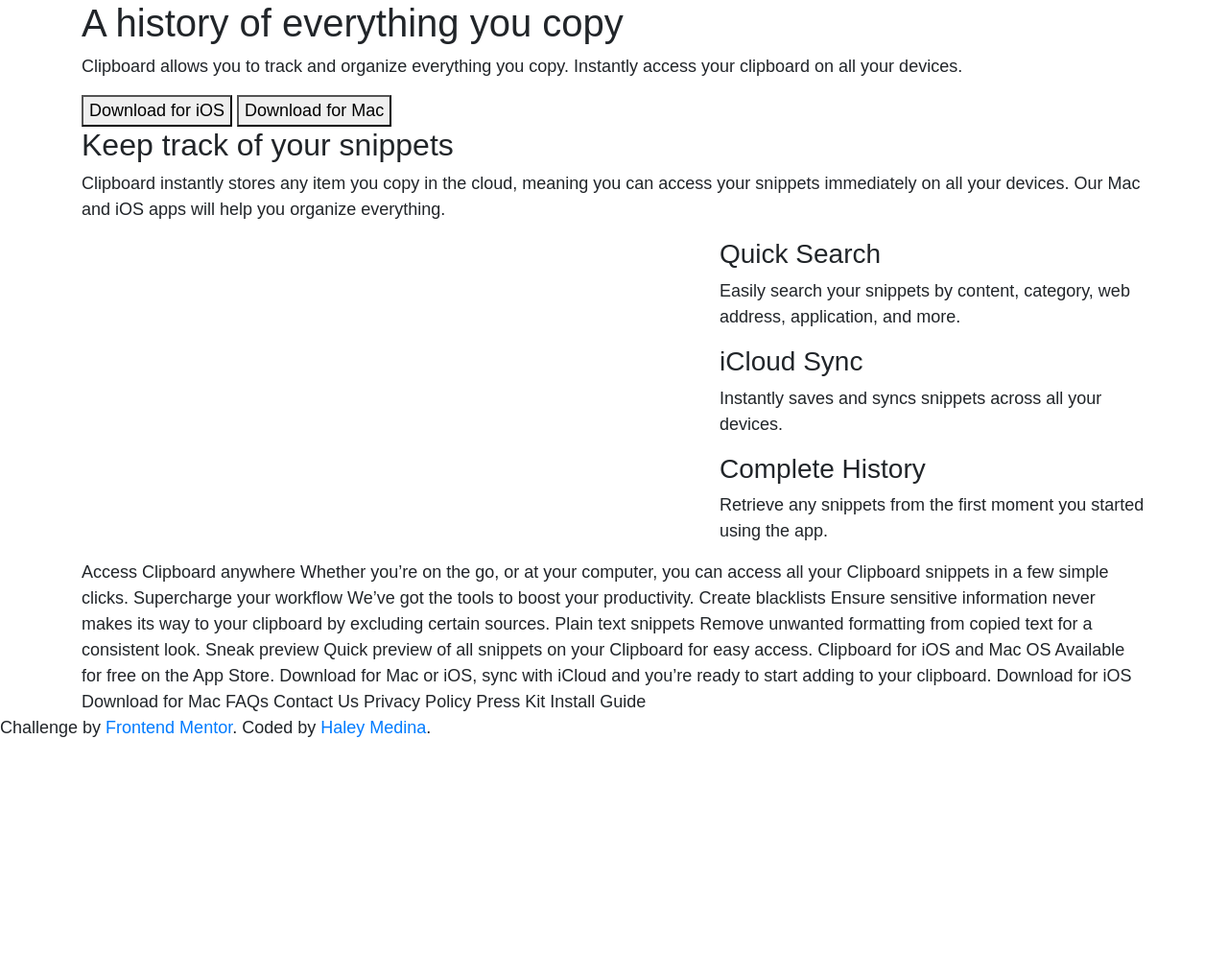
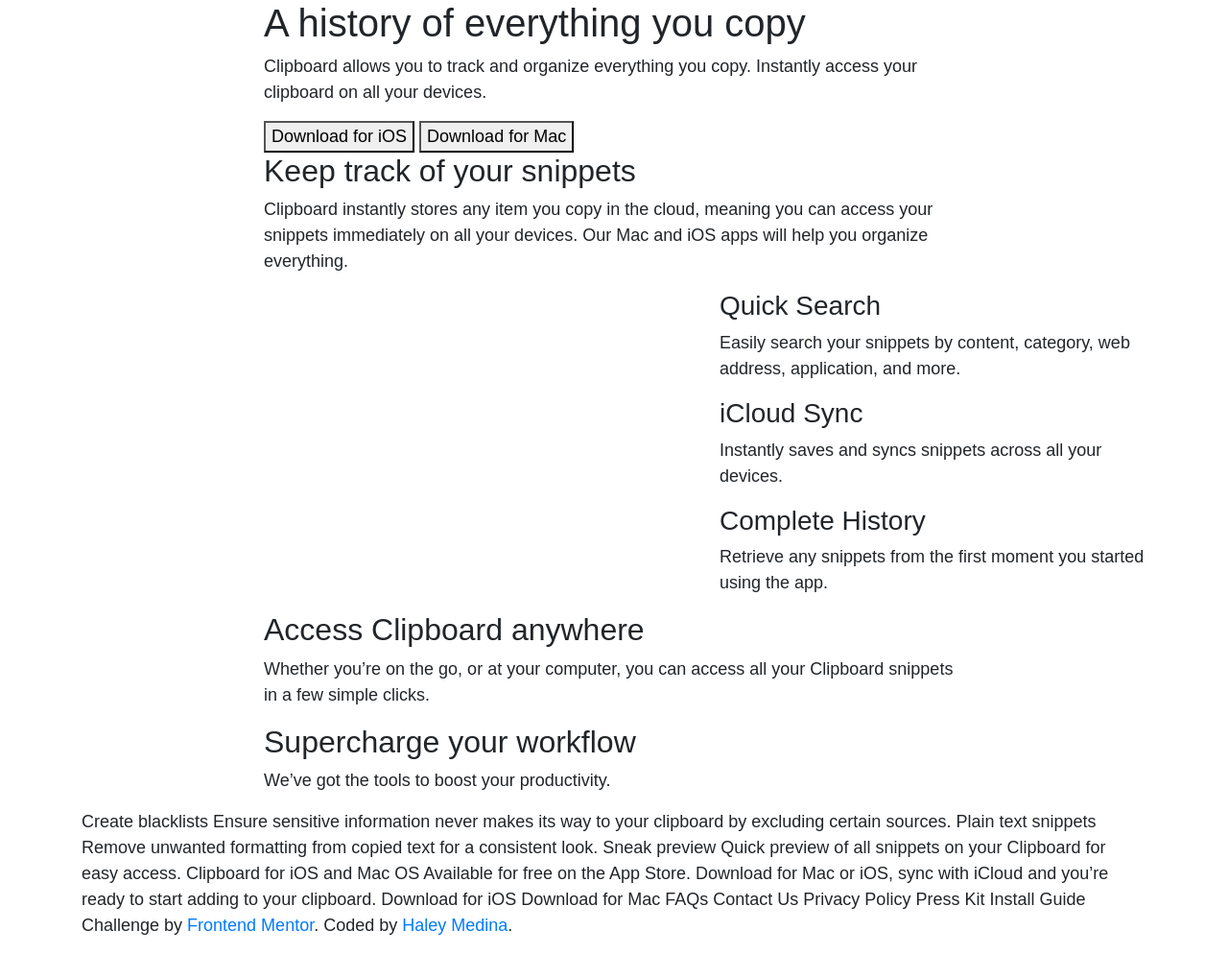
Before and after one commit to haleymedina/clipboard, a plain HTML site: page index.html in a window 1280 px wide. Shown: the whole page at 96% size. Before the commit the page ends 800 px from the top, so only its background shows below. Drawn offline with nearby package versions, Linux system fonts and the light colour scheme; a web font is replaced by a local one.

Commit message:
added bottom half of tags on index page

```diff
--- a/index.html
+++ b/index.html
@@ -1,45 +1,28 @@
 <!DOCTYPE html>
 <html lang="en">
+
 <head>
   <meta charset="UTF-8" />
   <meta name="viewport" content="width=device-width, initial-scale=1.0" />
   <!-- displays site properly based on user's device -->
 
   <!-- css -->
-    <link
-      rel="stylesheet"
-      href="https://stackpath.bootstrapcdn.com/bootstrap/4.5.2/css/bootstrap.min.css"
-      integrity="sha384-JcKb8q3iqJ61gNV9KGb8thSsNjpSL0n8PARn9HuZOnIxN0hoP+VmmDGMN5t9UJ0Z"
-      crossorigin="anonymous"
-    />
+  <link rel="stylesheet" href="https://stackpath.bootstrapcdn.com/bootstrap/4.5.2/css/bootstrap.min.css"
+    integrity="sha384-JcKb8q3iqJ61gNV9KGb8thSsNjpSL0n8PARn9HuZOnIxN0hoP+VmmDGMN5t9UJ0Z" crossorigin="anonymous" />
   <link rel="stylesheet" href="style.css" />
-    <link
-      rel="icon"
-      type="image/png"
-      sizes="32x32"
-      href="./images/favicon-32x32.png"
-    />
-    <link
-      href="https://fonts.googleapis.com/css2?family=Bai+Jamjuree&display=swap"
-      rel="stylesheet"
-    />
+  <link rel="icon" type="image/png" sizes="32x32" href="./images/favicon-32x32.png" />
+  <link href="https://fonts.googleapis.com/css2?family=Bai+Jamjuree&display=swap" rel="stylesheet" />
 
   <!-- js -->
-    <script
-      src="https://code.jquery.com/jquery-3.5.1.slim.min.js"
+  <script src="https://code.jquery.com/jquery-3.5.1.slim.min.js"
     integrity="sha384-DfXdz2htPH0lsSSs5nCTpuj/zy4C+OGpamoFVy38MVBnE+IbbVYUew+OrCXaRkfj"
-      crossorigin="anonymous"
-    ></script>
-    <script
-      src="https://cdn.jsdelivr.net/npm/popper.js@1.16.1/dist/umd/popper.min.js"
+    crossorigin="anonymous"></script>
+  <script src="https://cdn.jsdelivr.net/npm/popper.js@1.16.1/dist/umd/popper.min.js"
     integrity="sha384-9/reFTGAW83EW2RDu2S0VKaIzap3H66lZH81PoYlFhbGU+6BZp6G7niu735Sk7lN"
-      crossorigin="anonymous"
-    ></script>
-    <script
-      src="https://stackpath.bootstrapcdn.com/bootstrap/4.5.2/js/bootstrap.min.js"
+    crossorigin="anonymous"></script>
+  <script src="https://stackpath.bootstrapcdn.com/bootstrap/4.5.2/js/bootstrap.min.js"
     integrity="sha384-B4gt1jrGC7Jh4AgTPSdUtOBvfO8shuf57BaghqFfPlYxofvL8/KUEfYiJOMMV+rV"
-      crossorigin="anonymous"
-    ></script>
+    crossorigin="anonymous"></script>
 
   <title>Clipboard Landing Page</title>
 </head>
@@ -48,7 +31,8 @@
   <!-- header -->
   <div class="container">
     <div class="row">
-        <div class="col-md-12">
+      <div class="col-md-2"></div>
+      <div class="col-md-8">
         <h1>A history of everything you copy</h1>
         <p>
           Clipboard allows you to track and organize everything you copy.
@@ -56,25 +40,28 @@
         </p>
         <button type="button" class="ios-btn">Download for iOS</button>
         <button type="button" class="mac-btn">Download for Mac</button>
-        </div>
+        <div class="col-md-2"></div>
       </div>
     </div>
 
     <!-- columns -->
-    <div class="container">
     <div class="row">
-        <div class="col-md-12">
+      <div class="col-md-2"></div>
+      <div class="col-md-8">
         <h2>Keep track of your snippets</h2>
         <p>
           Clipboard instantly stores any item you copy in the cloud, meaning
           you can access your snippets immediately on all your devices. Our
           Mac and iOS apps will help you organize everything.
         </p>
+        <div class="col-md-2"></div>
       </div>
     </div>
 
     <div class="row">
-        <div class="col-md-7"></div>
+      <div class="col-md-7">
+        <!-- insert image here -->
+      </div>
       <div class="col-md-5">
         <div class="row">
           <div class="col-md-12">
@@ -104,25 +91,56 @@
         </div>
       </div>
     </div>
-      Access Clipboard anywhere Whether you’re on the go, or at your computer,
+
+    <div class="row">
+      <div class="col-md-2"></div>
+      <div class="col-md-8">
+        <h2>Access Clipboard anywhere</h2>
+        <p>
+          Whether you’re on the go, or at your computer,
           you can access all your Clipboard snippets in a few simple clicks.
-      Supercharge your workflow We’ve got the tools to boost your productivity.
-      Create blacklists Ensure sensitive information never makes its way to your
-      clipboard by excluding certain sources. Plain text snippets Remove
-      unwanted formatting from copied text for a consistent look. Sneak preview
-      Quick preview of all snippets on your Clipboard for easy access. Clipboard
-      for iOS and Mac OS Available for free on the App Store. Download for Mac
+        </p>
+      </div>
+      <div class="col-md-2"></div>
+    </div>
+
+    <div class="row">
+      <div class="col-md-12">
+        <!-- insert image here -->
+      </div>
+    </div>
+
+    <div class="row">
+      <div class="col-md-2"></div>
+      <div class="col-md-8">
+        <h2>Supercharge your workflow</h2>
+        <p>We’ve got the tools to boost your productivity.</p>
+      </div>
+      <div class="col-md-2"></div>
+    </div>
+    Create blacklists
+    Ensure sensitive information never makes its way to your
+    clipboard by excluding certain sources.
+
+    Plain text snippets
+    Remove unwanted formatting from copied text for a consistent look.
+
+    Sneak preview
+    Quick preview of all snippets on your Clipboard for easy access.
+
+    Clipboard for iOS and Mac OS
+    Available for free on the App Store. Download for Mac
     or iOS, sync with iCloud and you’re ready to start adding to your
     clipboard. Download for iOS Download for Mac FAQs Contact Us Privacy
     Policy Press Kit Install Guide
-    </div>
+
     <footer>
       <p class="attribution">
         Challenge by
-        <a href="https://www.frontendmentor.io?ref=challenge" target="_blank"
-          >Frontend Mentor</a
-        >. Coded by <a href="#">Haley Medina</a>.
+        <a href="https://www.frontendmentor.io?ref=challenge" target="_blank">Frontend Mentor</a>. Coded by <a
+          href="#">Haley Medina</a>.
       </p>
     </footer>
 </body>
+
 </html>
```
Lines whose indentation alone changed are shown as unchanged.
